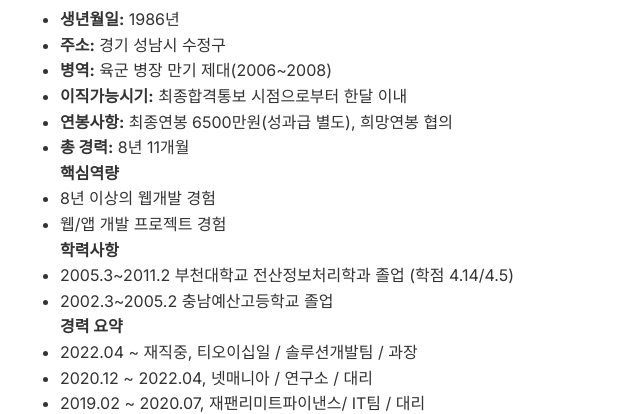
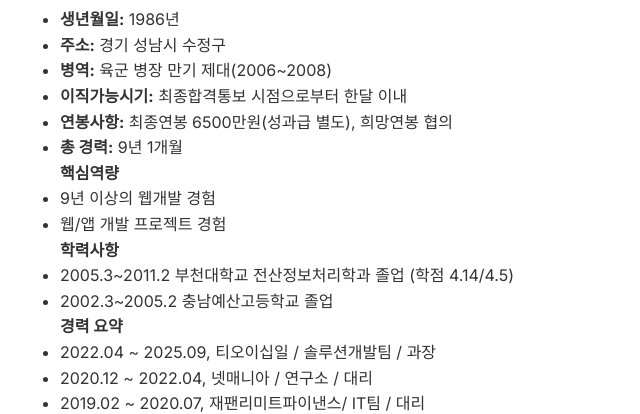
Before and after one commit to yidongky/personal-portfolio, a plain HTML site: page index.html in a window 1280 px wide. Shown: the part 1060-1474 px from the top of the page, 0-640 px from the left. Drawn offline with Linux system fonts and the light colour scheme.

Commit message:
경력관련 수정정

```diff
--- a/index.html
+++ b/index.html
@@ -83,11 +83,11 @@
                         <li><strong>병역:</strong> 육군 병장 만기 제대(2006~2008)</li>
                         <li><strong>이직가능시기:</strong> 최종합격통보 시점으로부터 한달 이내</li>
                         <li><strong>연봉사항:</strong> 최종연봉 6500만원(성과급 별도), 희망연봉 협의</li>
-                        <li><strong>총 경력:</strong> 8년 11개월</li>
+                        <li><strong>총 경력:</strong> 9년 1개월</li>
                     </ul>
                     <h4>핵심역량</h4>
                     <ul class="resume-core">
-                        <li>8년 이상의 웹개발 경험</li>
+                        <li>9년 이상의 웹개발 경험</li>
                         <li>웹/앱 개발 프로젝트 경험</li>
                     </ul>
                     <h4>학력사항</h4>
@@ -97,7 +97,7 @@
                     </ul>
                     <h4>경력 요약</h4>
                     <ul class="resume-career">
-                        <li>2022.04 ~ 재직중, 티오이십일 / 솔루션개발팀 / 과장</li>
+                        <li>2022.04 ~ 2025.09, 티오이십일 / 솔루션개발팀 / 과장</li>
                         <li>2020.12 ~ 2022.04, 넷매니아 / 연구소 / 대리</li>
                         <li>2019.02 ~ 2020.07, 재팬리미트파이낸스/ IT팀 / 대리</li>
                         <li>2018.07 ~ 2018.11, 트리거테크 / 개발팀 / 대리</li>
```
